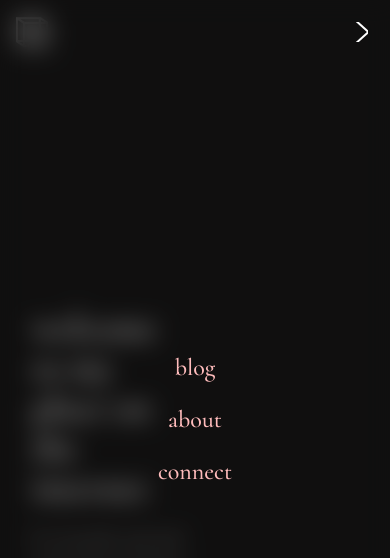
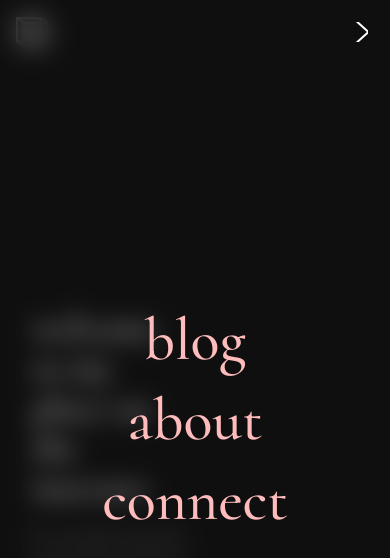
Before and after one commit to jordidimass/jordidimass, a Next.js app: page / in a window 390 px wide. Both pictures are taken after a click on the button "Toggle Menu". Shown: the top 558 px of the page. Built offline with nearby package versions, Linux system fonts and the light colour scheme.

Commit message:
update mobile menu

```diff
--- a/src/components/Navbar.tsx
+++ b/src/components/Navbar.tsx
@@ -112,7 +112,7 @@ export default function Navbar() {
                   key={item.name}
                   href={item.href}
                   onClick={() => setIsOpen(false)}
-                  className="text-[#FFBCBC] hover:text-white block px-3 py-2 rounded-md text-2xl font-medium text-center"
+                  className="text-[#FFBCBC] hover:text-white block px-3 py-2 rounded-md text-6xl font-medium text-center"
                 >
                   {item.name}
                 </Link>
```
